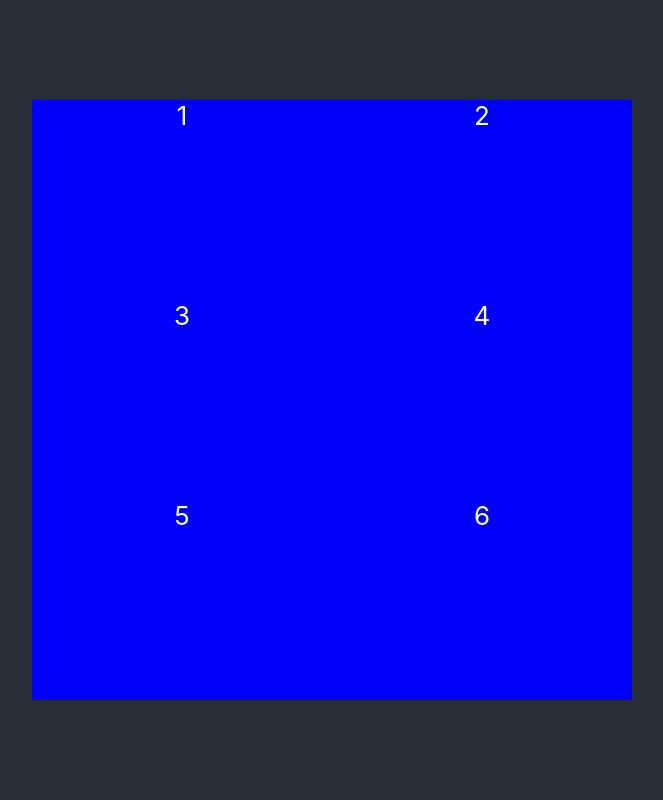
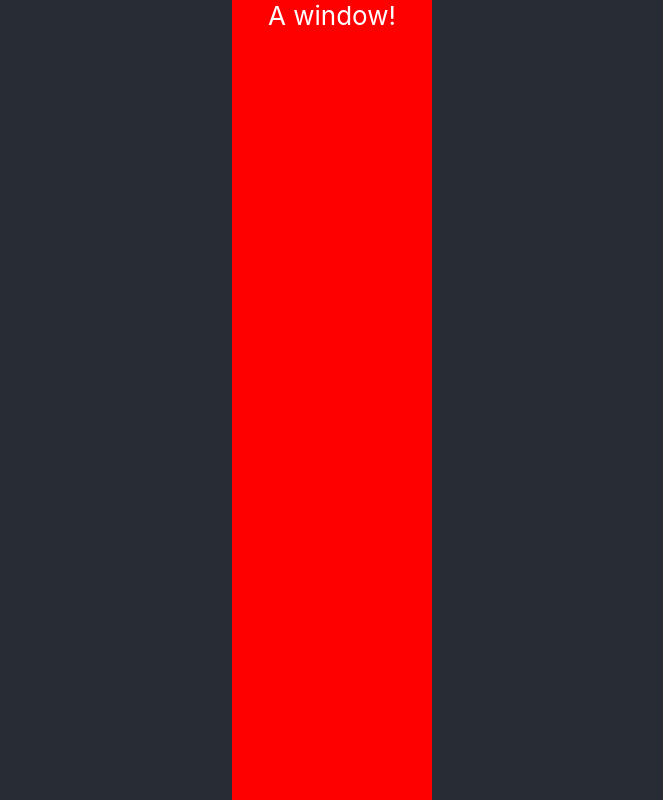
Before and after one commit to bonzo45/markhackathonstrand, a React (Create React App) app: page / in a window 1280 px wide. Shown: the top 800 px of the page, without its empty margins (308-971 px from the left). Built offline with nearby package versions, Linux system fonts and the light colour scheme.

Commit message:
Change from hackathon to new wall/window idea

```diff
--- a/src/App.js
+++ b/src/App.js
@@ -1,28 +1,12 @@
 import React, { useEffect } from 'react';
 import './App.css';
-import anime from 'animejs';
-import Thing from './Thing';
+import Wall from './Wall.js';
 
 function App() {
-  useEffect(() => {
-    anime({
-      targets: '.App-logo',
-      rotate: '1turn',
-      duration: 800
-    });
-  });
-
   return (
     <div className="App">
       <header className="App-header">
-        <div className="Things">
-          <Thing thingID="1"/>
-          <Thing thingID="2"/>
-          <Thing thingID="3"/>
-          <Thing thingID="4"/>
-          <Thing thingID="5"/>
-          <Thing thingID="6"/>
-        </div>
+        <Wall />
       </header>
     </div>
   );
--- /dev/null
+++ b/src/Wall.css
@@ -0,0 +1,4 @@
+.window-frame {
+    width: 200px;
+    height: 800px;
+}
--- /dev/null
+++ b/src/Wall.js
@@ -0,0 +1,22 @@
+import React, { useState, Fragment, useCallback } from 'react';
+import './Wall.css';
+import anime from 'animejs';
+import Window from './Window.js';
+
+function Wall() {
+  return (
+    <div>
+      <div className="window-frame">
+        <Window />
+      </div>
+      <div className="window-frame">
+        <Window />
+      </div>
+      <div className="window-frame">
+        <Window />
+      </div>
+    </div>
+  );
+}
+
+export default Wall;
--- /dev/null
+++ b/src/Window.js
@@ -0,0 +1,15 @@
+import React, { useState, Fragment, useCallback } from 'react';
+
+function Window() {
+  return (
+    <div style={{
+        "width": "100%",
+        "height": "100%",
+        "background-color": "red",
+    }}>
+        A window!
+    </div>
+  );
+}
+
+export default Window;
```
